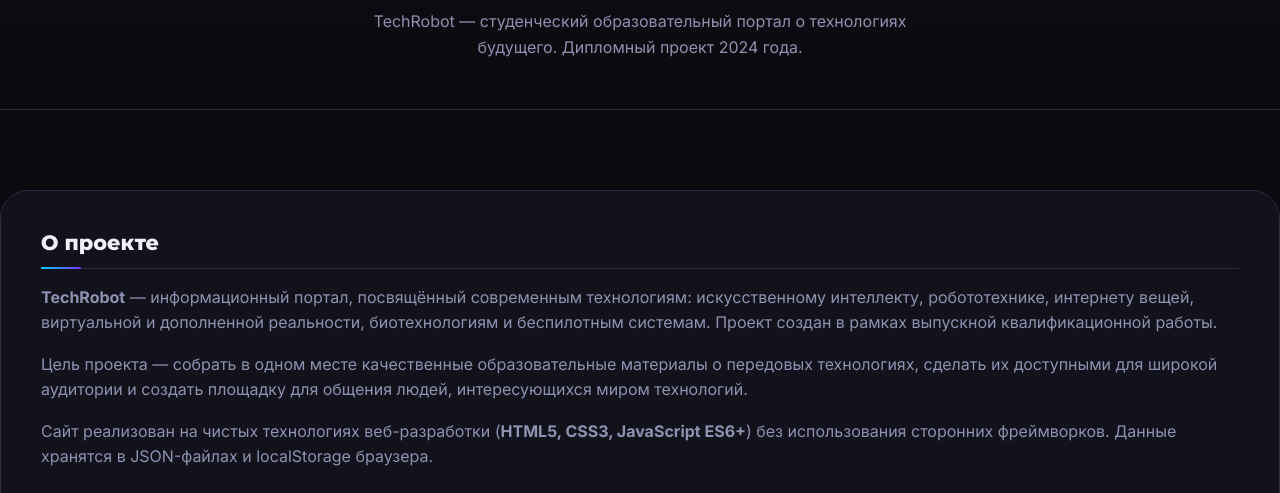
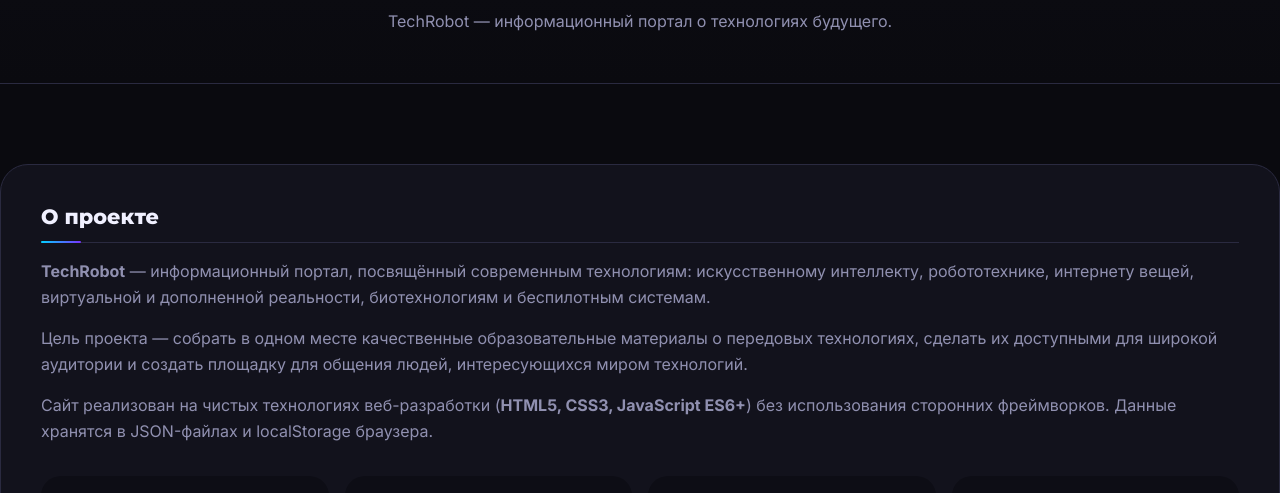
Before and after one commit to StepanOlohov/techrobot, a plain HTML site: page about.html in a window 1280 px wide. Shown: the part 246-739 px from the top of the page. Drawn offline with Linux system fonts and the light colour scheme.

Commit message:
Убрал упоминания диплома, обновил год на 2026

```diff
--- a/about.html
+++ b/about.html
@@ -198,8 +198,7 @@
         <div class="hero-label" style="display:inline-flex;margin-bottom:1rem;">📌 О проекте</div>
         <h1 style="font-size:clamp(2rem,5vw,3rem);margin-bottom:0.75rem;">О нас</h1>
         <p style="color:var(--text-secondary);max-width:560px;margin:0 auto;">
-          TechRobot — студенческий образовательный портал о технологиях будущего.
-          Дипломный проект 2024 года.
+          TechRobot — информационный портал о технологиях будущего.
         </p>
       </div>
     </div>
@@ -212,7 +211,7 @@
         <p>
           <strong>TechRobot</strong> — информационный портал, посвящённый современным технологиям:
           искусственному интеллекту, робототехнике, интернету вещей, виртуальной и дополненной реальности,
-          биотехнологиям и беспилотным системам. Проект создан в рамках выпускной квалификационной работы.
+          биотехнологиям и беспилотным системам.
         </p>
         <p>
           Цель проекта — собрать в одном месте качественные образовательные материалы о передовых технологиях,
--- a/css/main.css
+++ b/css/main.css
@@ -1,7 +1,6 @@
 /* =============================================
    TECHROBOT — главный файл стилей
-   Дипломный проект: Информационный сайт о технологиях и робототехнике
-   Автор: студент группы
+   Информационный сайт о технологиях и робототехнике
    ============================================= */
 
 /* === Импорт шрифтов === */
--- a/js/components.js
+++ b/js/components.js
@@ -168,7 +168,7 @@
         <!-- Нижняя панель подвала -->
         <div class="footer-bottom">
           <div class="footer-copyright">
-            © 2024 TechRobot. Дипломный проект. Все материалы носят образовательный характер.
+            © 2026 TechRobot. Все права защищены.
           </div>
           <div class="footer-bottom-links">
             <a href="about.html">Политика конфиденциальности</a>
```
